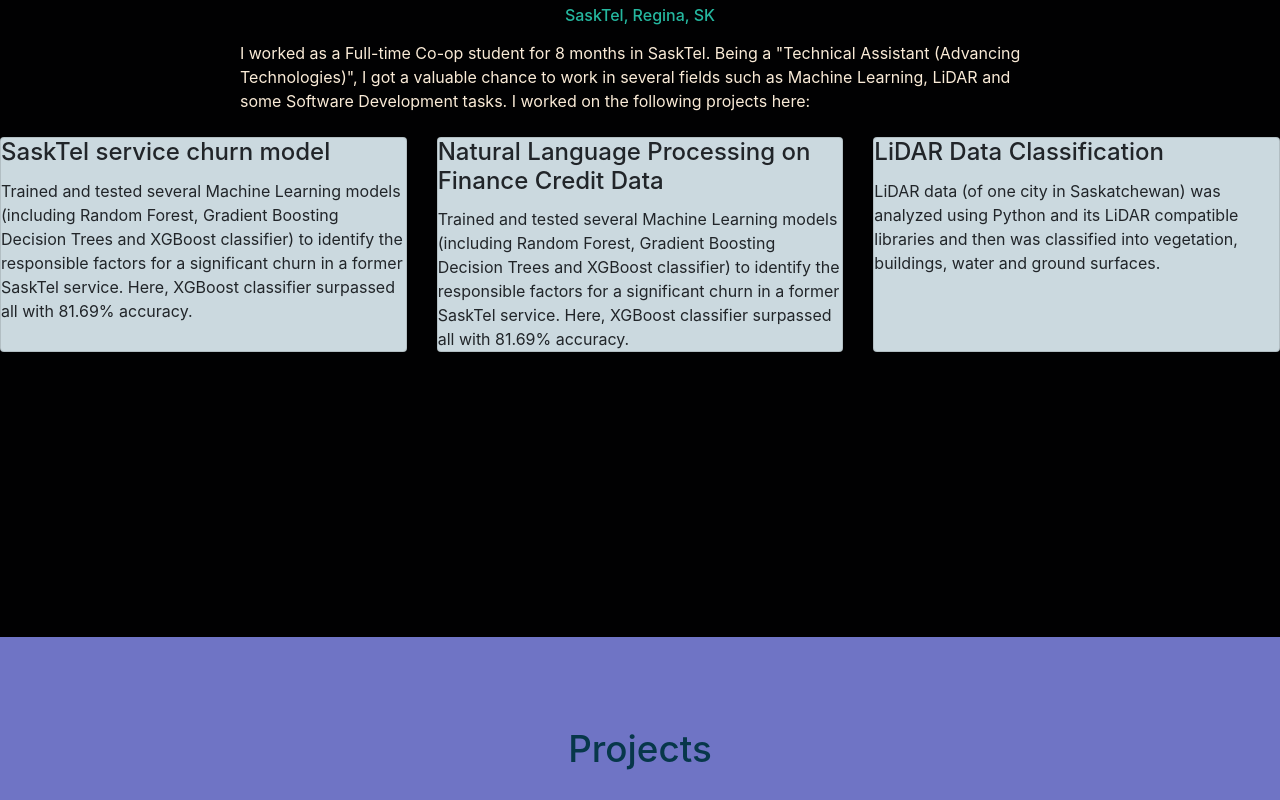
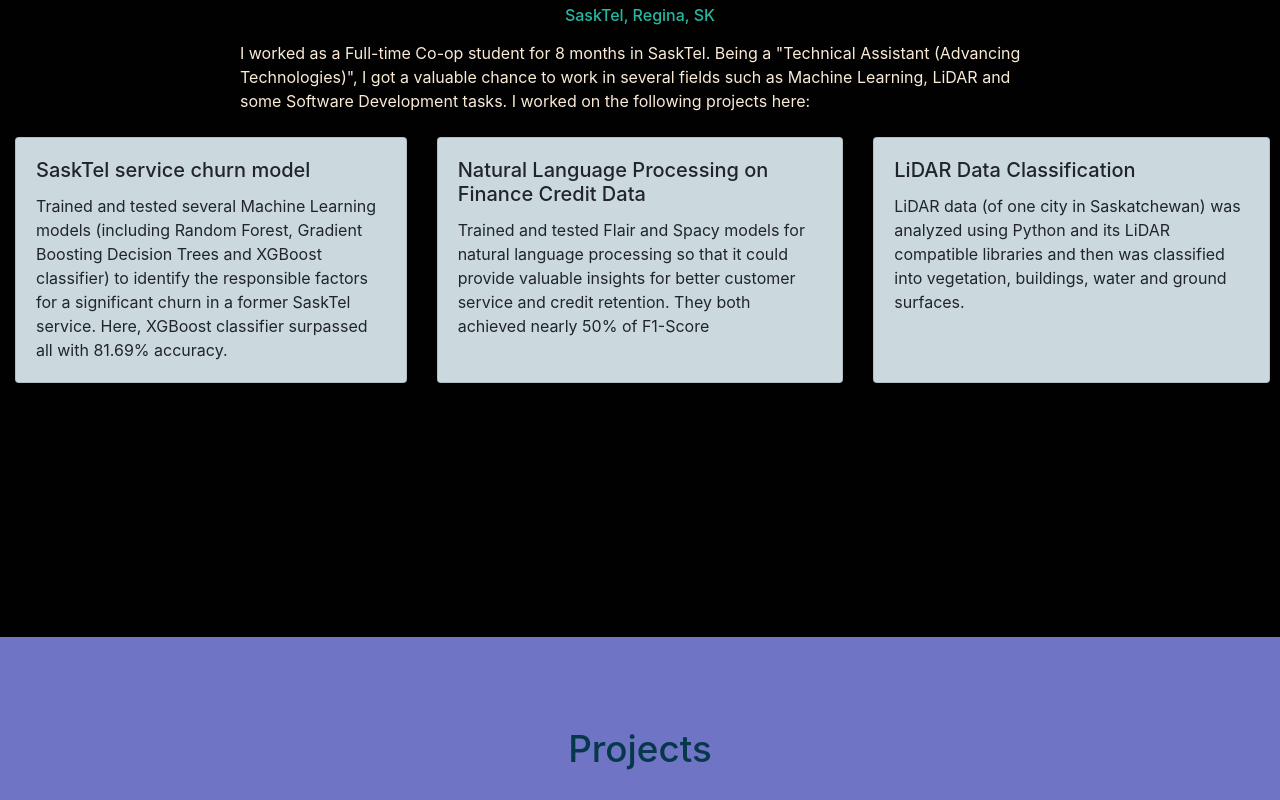
Before and after one commit to himani2011/myportfolio, a plain HTML site: page index.html in a window 1280 px wide. Shown: the part 1840-2640 px from the top of the page. Drawn offline with nearby package versions, Linux system fonts and the light colour scheme; a web font is replaced by a local one.

Commit message:
Final changes

```diff
--- a/index.html
+++ b/index.html
@@ -176,42 +176,43 @@
         <p style="color: antiquewhite;margin: 0 15rem 0 15rem;">I worked as a Full-time Co-op student for 8 months in SaskTel. Being a "Technical Assistant (Advancing Technologies)",
           I got a valuable chance to work in several fields such as Machine Learning, LiDAR and some Software Development tasks.
         I worked on the following projects here: <br/><br/>
-        <div class="card-deck">
-          <div class="card" style="background-color:#cbd9df;">
-            <div class="card-block">
-                <h4 class="card-title">SaskTel service churn model</h4>
-                <p class="card-text">
-                  Trained and tested several Machine Learning models
-                  (including Random Forest, Gradient Boosting Decision Trees and XGBoost classifier) to identify
-                  the responsible factors for a significant churn in a former SaskTel service. Here, XGBoost classifier
-                  surpassed all with 81.69% accuracy.
-                </p>
+
+      <div class="row">
+        <div class="col-md-4" >
+          <div class="card h-100 w-90" style="background-color:#cbd9df;margin-left: 15px;">
+            <div class="card-body">
+              <h5 class="card-title">SaskTel service churn model</h5>
+              <p class="card-text">Trained and tested several Machine Learning models
+                (including Random Forest, Gradient Boosting Decision Trees and XGBoost classifier) to identify
+                the responsible factors for a significant churn in a former SaskTel service. Here, XGBoost classifier
+                surpassed all with 81.69% accuracy.</p>
             </div>
+          </div>
         </div>
-          <div class="card" style="background-color:#cbd9df;">
-              <div class="card-block">
-                  <h4 class="card-title">Natural Language Processing on Finance Credit Data</h4>
-                  <p class="card-text">
-                    Trained and tested several Machine Learning models
-                    (including Random Forest, Gradient Boosting Decision Trees and XGBoost classifier) to identify
-                    the responsible factors for a significant churn in a former SaskTel service. Here, XGBoost classifier
-                    surpassed all with 81.69% accuracy.
-                  </p>
-              </div>
+
+        <div class="col-md-4">
+          <div class="card h-100 w-90" style="background-color:#cbd9df;">
+            <div class="card-body">
+              <h5 class="card-title">Natural Language Processing on Finance Credit Data</h5>
+              <p class="card-text">Trained and tested Flair and Spacy models for natural language processing
+                so that it could provide valuable insights for better customer service and credit retention.
+                They both achieved nearly 50% of F1-Score</p>
+            </div>
           </div>
+        </div>
+        <div class="col-md-4">
+          <div class="card h-100 w-90" style="background-color:#cbd9df;margin-right: 10px;">
+            <div class="card-body">
+              <h5 class="card-title">LiDAR Data Classification</h5>
+              <p class="card-text">LiDAR data (of one city in Saskatchewan) was analyzed
+                using Python and its LiDAR compatible libraries and then was classified into vegetation, buildings,
+                water and ground surfaces.</p>
 
-          <div class="card" style="background-color:#cbd9df;">
+            </div>
+          </div>
+        </div>
+      </div>
 
-              <div class="card-block">
-                  <h4 class="card-title">LiDAR Data Classification</h4>
-                  <p class="card-text">
-                    LiDAR data (of one city in Saskatchewan) was analyzed
-                    using Python and its LiDAR compatible libraries and then was classified into vegetation, buildings,
-                    water and ground surfaces.
-                  </p>
-              </div>
-          </div>
-      </div>
 
     </div>
 
@@ -253,12 +254,12 @@
           </div>
 
           <div class="proj-2">
-            <img src="https://i.postimg.cc/bv64W2wt/proj3.png">
+            <img src="https://i.postimg.cc/mD4RfV2y/projnews.png">
             <div class="proj2-details">
 
-              <h2>Weather App</h2>
-              <p>Built Using HTML | CSS | NodeJS</p>
-              <button><a href="https://github.com/himani2011/Weather-Web-app" target="blank">View source <i
+              <h2>News App</h2>
+              <p>Built Using HTML | CSS | Bootstrap | React</p>
+              <button><a href="https://github.com/himani2011/News_ReactOnly" target="blank">View source <i
                 class="fas fa-external-link-alt"></i></a>
               </button>
             </div>
@@ -269,7 +270,7 @@
             <div class="proj2-details">
 
               <h2>BloodHelp</h2>
-              <p>Built Using MERN | HTML | CSS</p>
+              <p>Built Using MERN | HTML | CSS | Bootstrap</p>
               <button><a href="https://github.com/himani2011/MERN_BD" target="blank">View source <i
                 class="fas fa-external-link-alt"></i></a>
               </button>
--- a/style.css
+++ b/style.css
@@ -8,6 +8,7 @@
 
 body {
   font-family: "Poppins", sans-serif;
+  overflow-x: hidden;
 }
 
 header {
```
